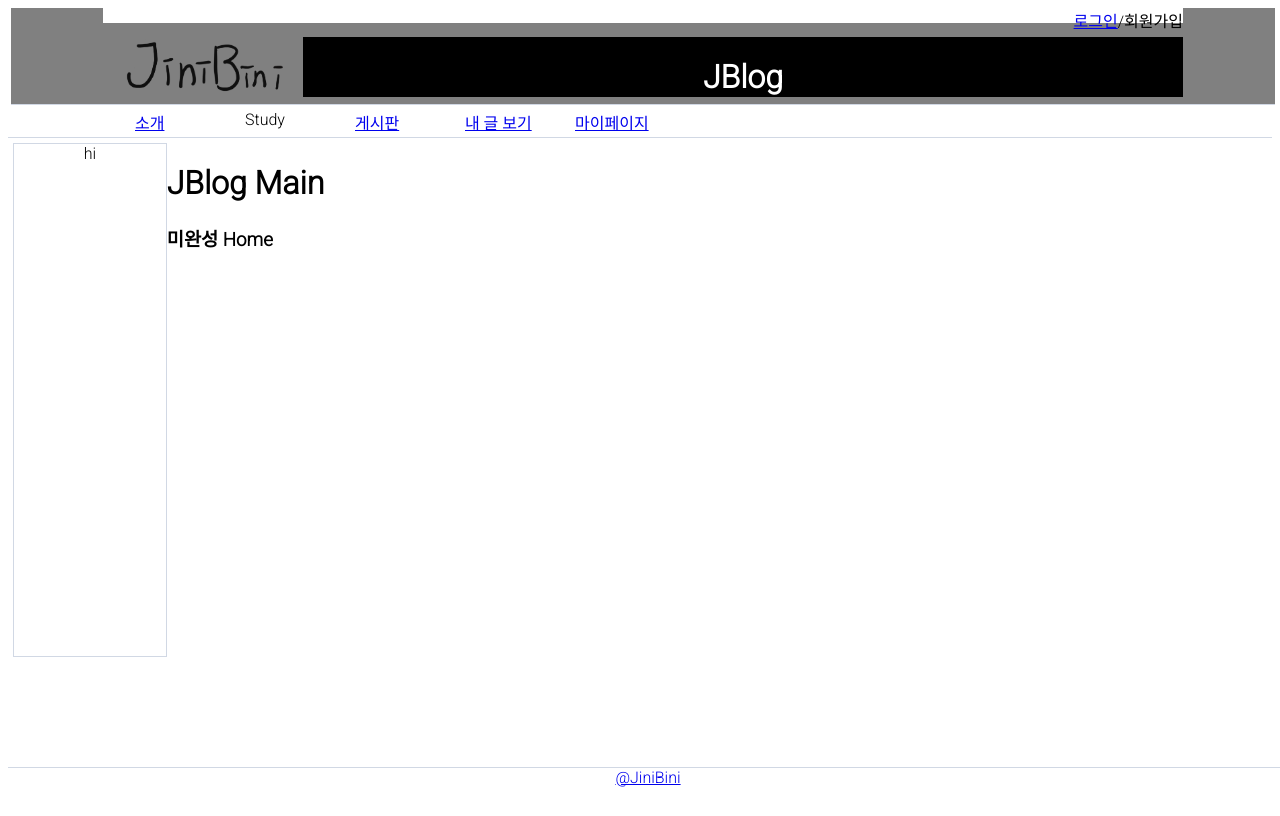
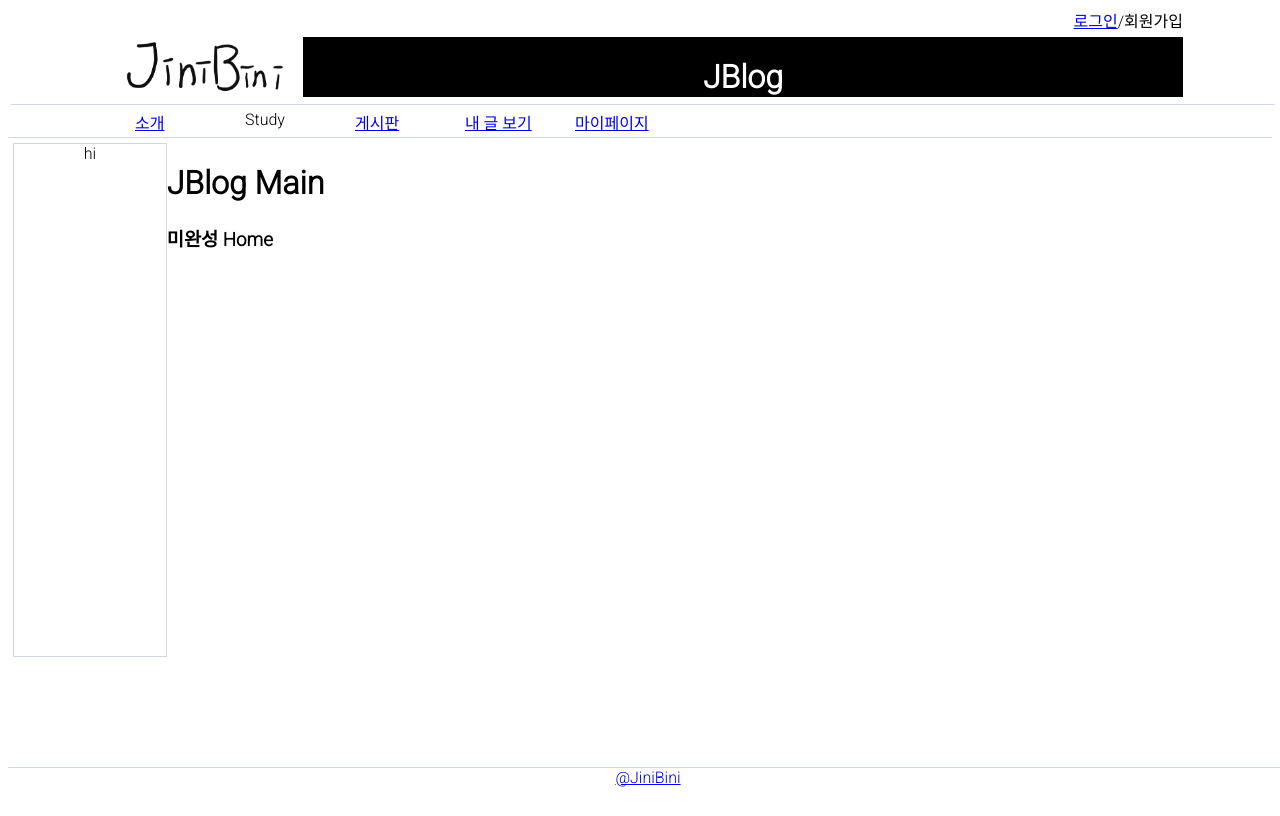
Before and after one commit to JiniBini/JBlog, a React (Create React App) app in the folder react_jblog/: page / in a window 1280 px wide. Built offline with nearby package versions, Linux system fonts and the light colour scheme.

Commit message:
design little

```diff
--- a/react_jblog/src/Layout/Header.js
+++ b/react_jblog/src/Layout/Header.js
@@ -26,7 +26,6 @@ class Header extends Component {
 export default Header;
 
 const Container = styled.div`
-    background-color: #808080;
     width: 100%;
     height: 12%;
     border-bottom: 1px solid #d1d8e4;
```
